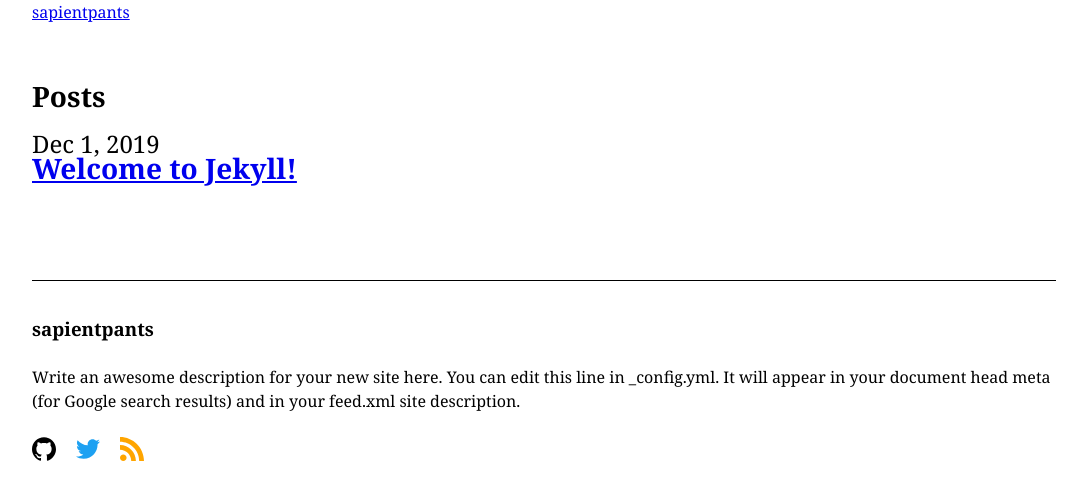
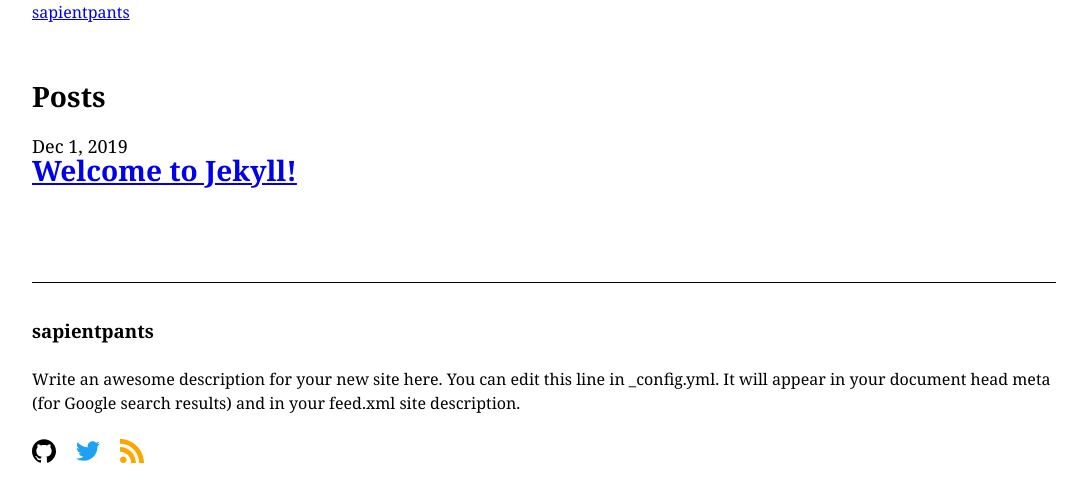
Before and after one commit to sapientpants/sapientpants.com, a Jekyll site: the page built from index.markdown, in a window 1280 px wide. Shown: the top 502 px of the page, without its empty margins (96-1183 px from the left). Built offline with Jekyll 4.4.1, drawn with Linux system fonts in a browser that asks for light colours.

Commit message:
Reduce post-meta font size

```diff
--- a/_includes/style.html
+++ b/_includes/style.html
@@ -22,6 +22,9 @@ body > header {
 }
 .post-list {
   list-style: none;
+}
+.post-meta {
+  font-size: 0.75em;
 }
 .social-media-list {
   list-style: none;
```
